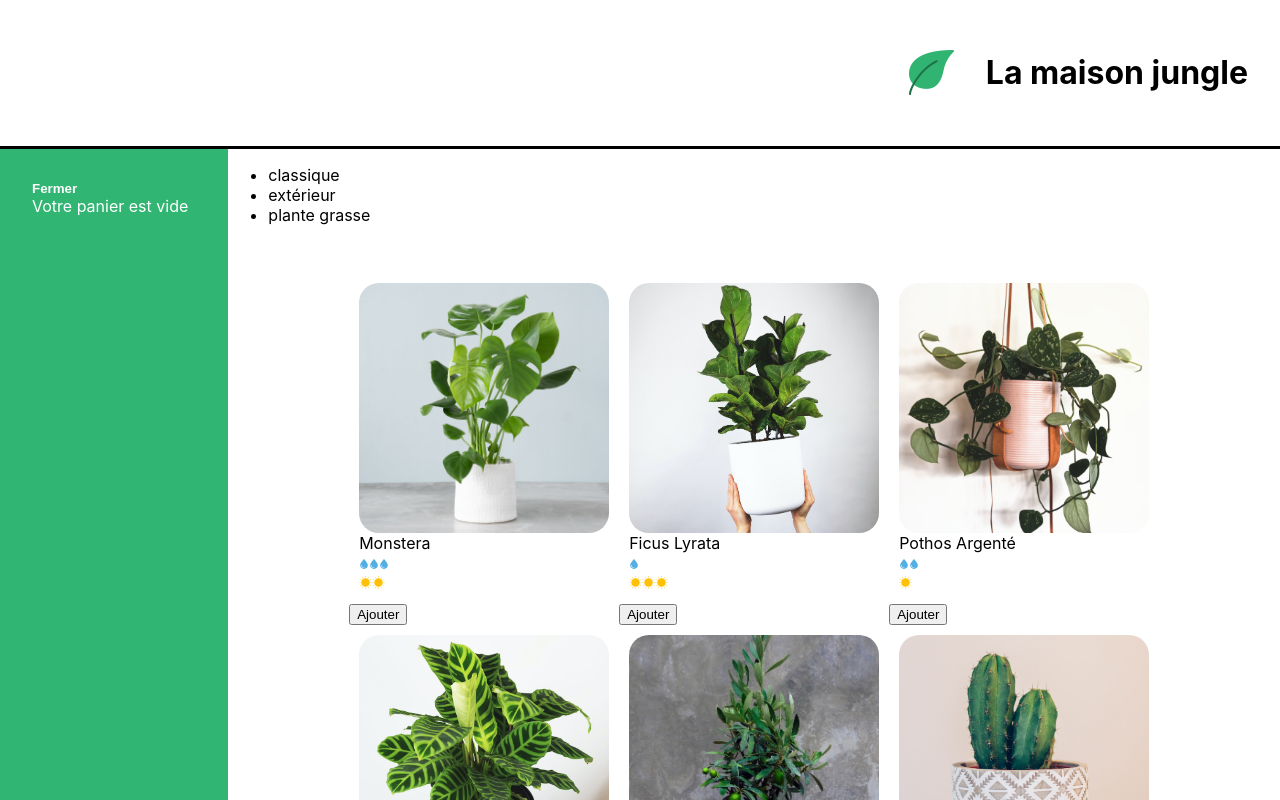
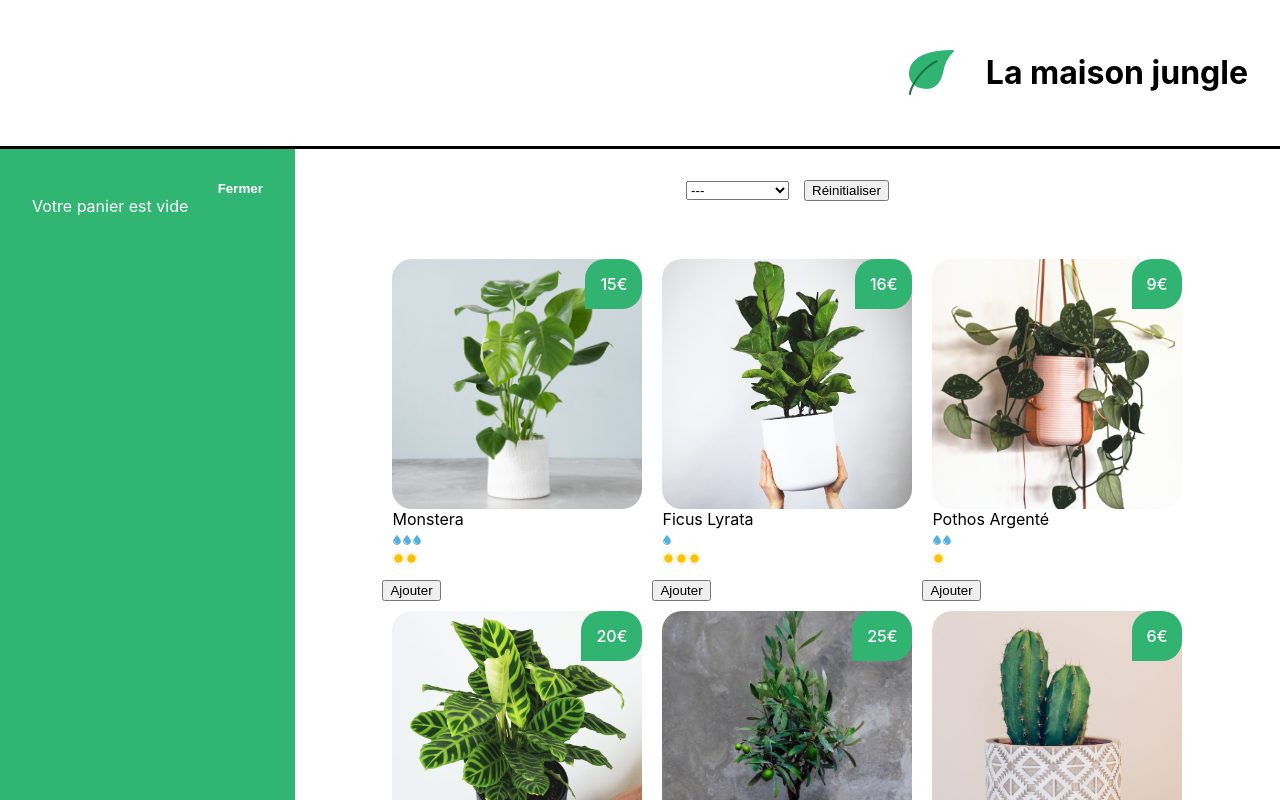
Before and after one commit to jamesattoh/React-App, a React (Create React App) app: page / in a window 1280 px wide. Shown: the top 800 px of the page. Built offline with nearby package versions, Linux system fonts and the light colour scheme.

Commit message:
sharing state with components-categories part

```diff
--- /dev/null
+++ b/src/components/Categories.js
@@ -0,0 +1,24 @@
+import '../styles/categories.css'
+
+function Categories({ setActivateCategory, categories, activateCategory }){
+
+    return (
+        <div className="lmj-categories">
+            <select
+            value={activateCategory}
+            onChange={(e) => setActivateCategory(e.target.value)}
+            className="lmj-categories-select"
+            >
+                <option value=''>---</option>
+                {categories.map((cat) => (
+                    <option key={cat} value={cat}>
+                    {cat}
+                    </option>
+                ))}
+            </select>
+            <button onClick={()=>setActivateCategory('')}>Réinitialiser</button>
+        </div>
+    )
+}
+
+export default Categories
--- a/src/components/PlantItem.js
+++ b/src/components/PlantItem.js
@@ -6,11 +6,11 @@ function handleClick(plantName) {
 }
 
 //cette fonction se charge de l'affichage de chaque plante: l'image, le nom, light et water
-function PlantItem({ id, cover, name, light, water}){
-
+function PlantItem({cover, name, light, water, price}){
     return(
-        <li key={id} className="lmj-plant-item" onClick={()=> handleClick(name)}>
-            <img className="lmj-plant-item-cover" src={cover} alt={`${name} cover`}/>
+		<li className='lmj-plant-item' onClick={() => handleClick}>
+			<span className='lmj-plant-item-price'>{price}€</span>
+			<img className='lmj-plant-item-cover' src={cover} alt={`${name} cover`} />
 			{name}
 			<div>
 				<CareScale careType='water' scaleValue={water} />
--- a/src/components/ShoppingList.js
+++ b/src/components/ShoppingList.js
@@ -1,9 +1,12 @@
 import { plantList } from '../datas/plantList'
 import PlantItem from './PlantItem';
+import Categories from './Categories';
 import '../styles/shoppingList.css'
+import { useState } from 'react';
 
 
 function ShoppingList({ cart, updateCart }) {
+    const [activateCategory, setActivateCategory] = useState('')
     /**
      * la méthode reduce pour parcourir plantList et créer un tableau categories
      * qui contient toutes les catégories de plantes, sans doublons. Voici ce
@@ -85,18 +88,17 @@ plante avec une quantité (amount) de 1.
      */
 	return (
 		<div className='lmj-shopping-list'>
-			<ul>
-				{categories.map((lol) => (
-					<li key={lol}>{lol}</li>
-				))}
-			</ul>
+			<Categories
+                categories={categories}
+                setActivateCategory={setActivateCategory}
+                activateCategory={activateCategory}
+            />
+
 			<ul className='lmj-plant-list'>
-				{plantList.map(({id, cover, name, light, water, price}) => (
-
+				{plantList.map(({ id, cover, name, light, water, price, category }) =>
+                    !activateCategory || activateCategory === category ? (
                         <div key={id}>
                             <PlantItem
-                            //key={id}
-                            //id={id}
                                 cover={cover}
                                 name={name}
                                 light={light}
@@ -107,7 +109,8 @@ plante avec une quantité (amount) de 1.
 
                         </div>
 
-				))}
+				    ):null
+                )}
 			</ul>
 		</div>
 	)
--- a/src/styles/cart.css
+++ b/src/styles/cart.css
@@ -5,7 +5,7 @@
 	display: flex;
 	flex-direction: column;
 	justify-content: flex-start;
-	width: 200px;
+	width: 300px;
 }
 
 .lmj-cart-add-button {
@@ -22,11 +22,12 @@
 	align-self: self-start;
 	padding: 0;
 	color: white;
+	align-self: flex-end;
 }
 
 .lmj-cart-closed {
 	padding: 32px;
-	width: 200px;
+	width: 300px;
 }
 
 .lmj-cart-closed > button {
--- /dev/null
+++ b/src/styles/categories.css
@@ -0,0 +1,8 @@
+.lmj-categories {
+	text-align: center;
+	padding-top: 30px;
+}
+
+.lmj-categories-select {
+	margin-right: 15px;
+}
--- a/src/styles/plantItem.css
+++ b/src/styles/plantItem.css
@@ -12,4 +12,16 @@
 	justify-content: center;
 	flex-direction: column;
 	text-transform: capitalize;
+	position: relative;
 }
+
+.lmj-plant-item-price {
+	position: absolute;
+	border-radius: 20px 20px 20px 0;
+	background-color: #31b472;
+	color: white;
+	padding: 15px;
+	right: 0;
+	top: 0;
+	font-weight: 500;
+}
```
Lines whose indentation alone changed are shown as unchanged.
